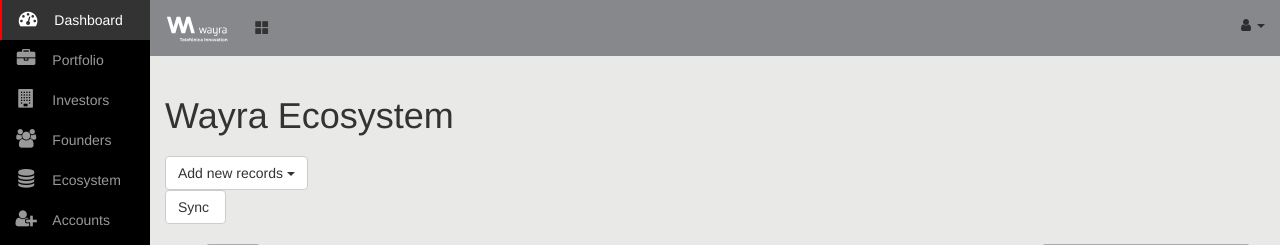
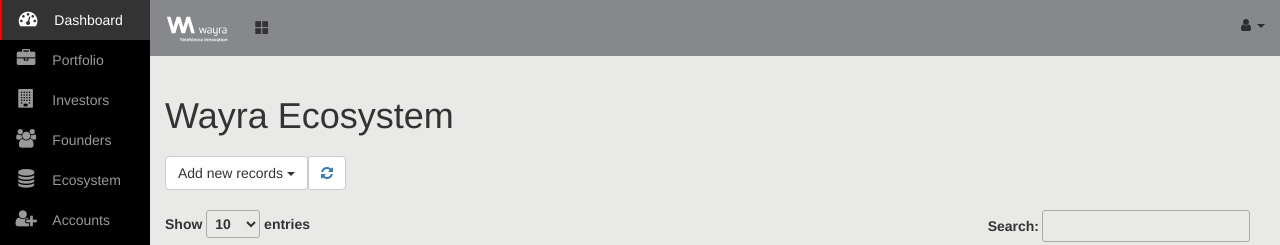
Before and after one commit to armallah/SEG-venture-capital-portfolio, a Django app: page /ecosystem/ in a window 1280 px wide. Shown: the top 245 px of the page. Run offline with Django 4.2, Linux system fonts and the light colour scheme; data that the repository does not hold is empty; parts of the project's set-up code (start-up, migrations or seed data) failed here and were passed over; some libraries are stand-ins or nearby versions.

Commit message:
Update ecosystem.html

```diff
--- a/manager/templates/ecosystem.html
+++ b/manager/templates/ecosystem.html
@@ -15,24 +15,24 @@
 </button>
 -->
 
-<div class="">
+<div class="btn-group" role="group">
 
-  <div class="btn-group">
   <button type="button" class="btn btn-default dropdown-toggle" data-toggle="dropdown" aria-haspopup="true" aria-expanded="false">
     Add new records <span class="caret"></span>
   </button>
+
   <ul class="dropdown-menu">
     <li><a href="#">Manual Entry</a></li>
     <li><a href="{% url 'add_company' %}">File Upload</a></li>
   </ul>
-  </div>
 
+  <button type="submit" method = "post" class="btn btn-default"><a href="{% url 'sync airtable'%}" class="fa fa-refresh" aria-hidden="true"></a></button>
+
+  <!--
   <form action="{% url 'sync airtable'%}" method="post">
     {% csrf_token %}
-    <button type="submit" class="btn btn-default">
-        Sync <span class="glyphicon"></span>
-    </button>
   </form>
+  -->
 
 </div>
 
```
Lines whose indentation alone changed are shown as unchanged.
